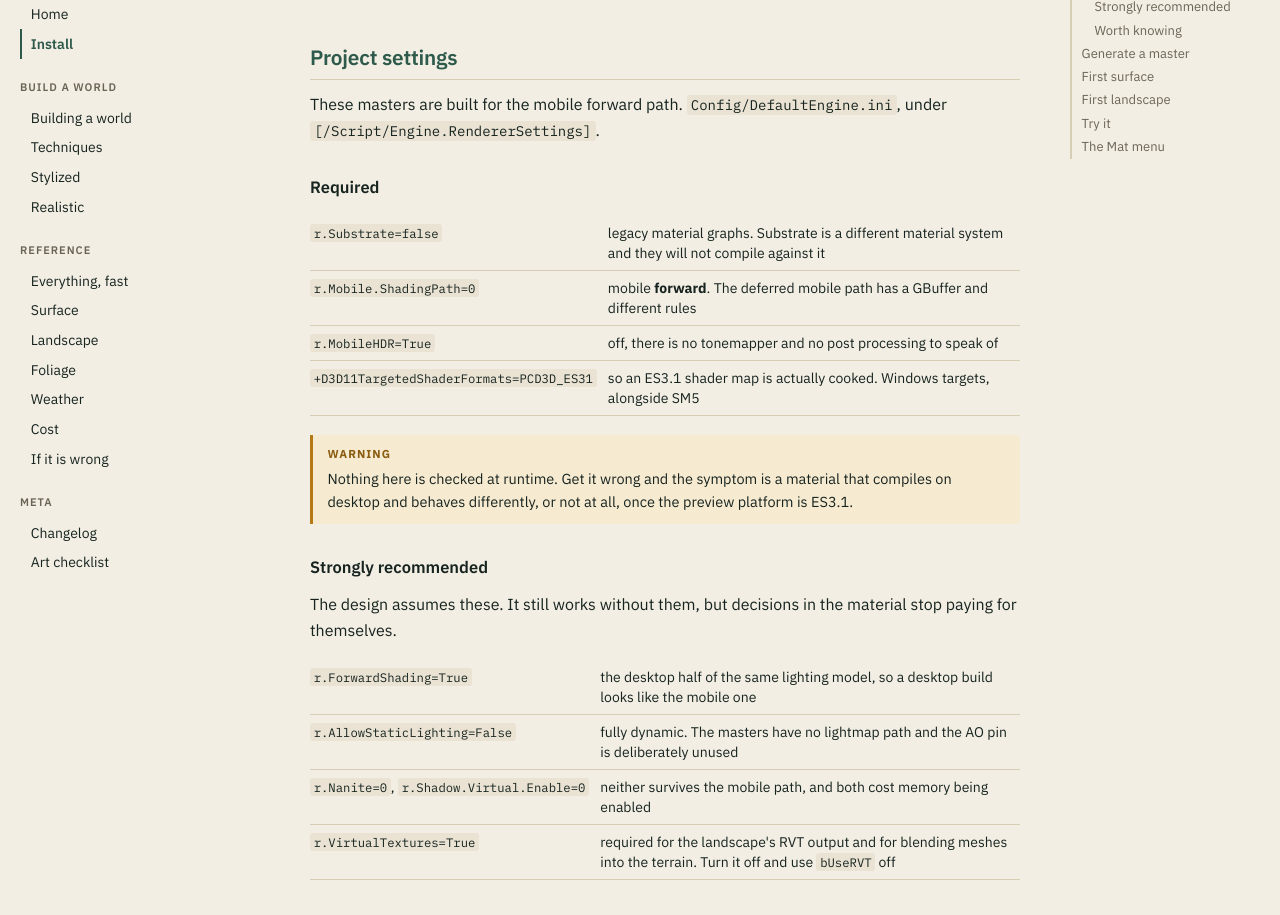
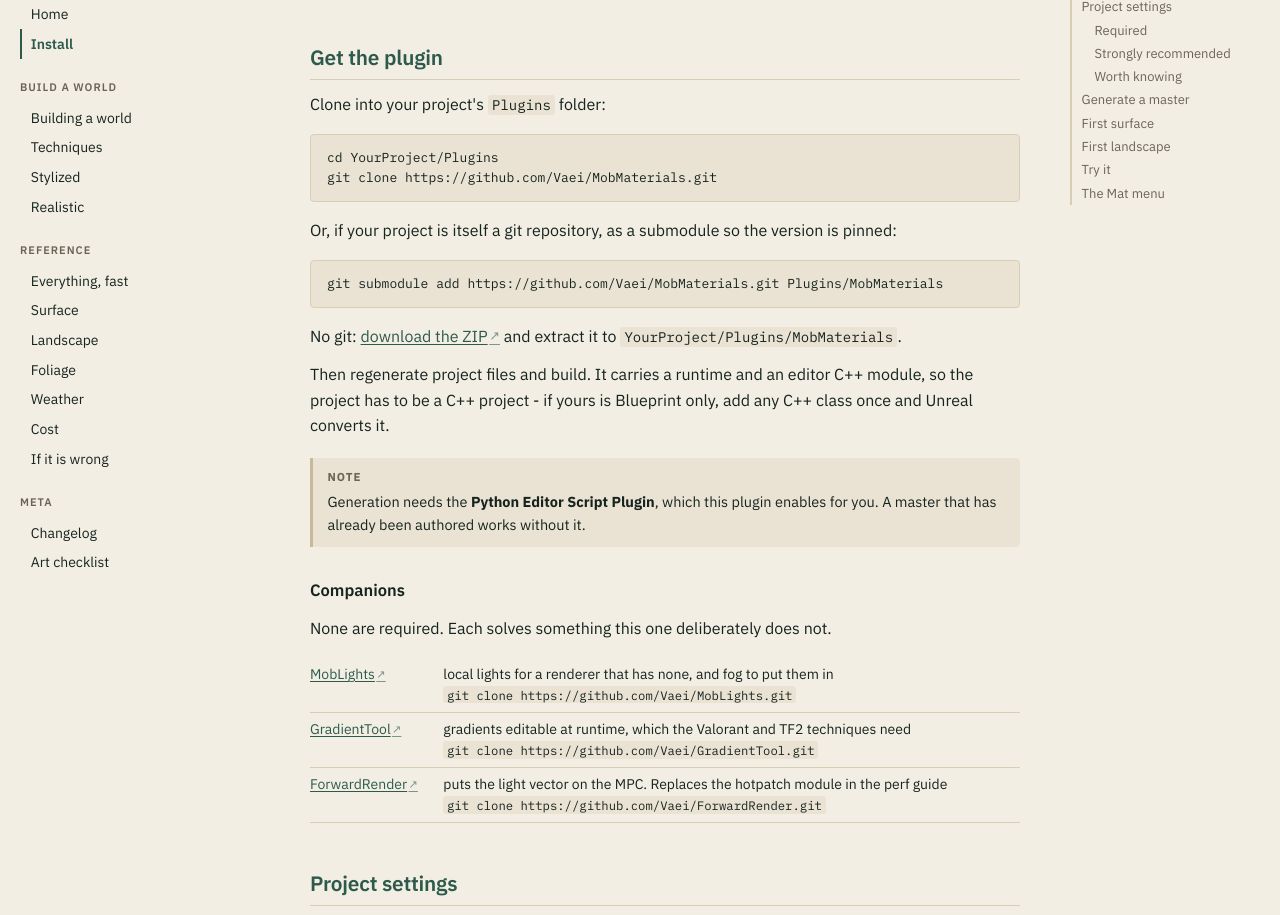
Before and after one commit to Vaei/MobMaterials, a plain HTML site: page docs/install.html in a window 1280 px wide. Shown: the part 151-1066 px from the top of the page. Drawn offline with Linux system fonts and the light colour scheme.

Commit message:
Clone lines on install and home, and a companion plugin table

```diff
--- a/docs/install.html
+++ b/docs/install.html
@@ -15,6 +15,35 @@
 
 <h1>Install</h1>
 <p class="lede">Plugin, four project settings, one generated master. UE 5.8+.</p>
+
+<h2>Get the plugin</h2>
+
+<p>Clone into your project's <code>Plugins</code> folder:</p>
+
+<pre><code>cd YourProject/Plugins
+git clone https://github.com/Vaei/MobMaterials.git</code></pre>
+
+<p>Or, if your project is itself a git repository, as a submodule so the version is pinned:</p>
+
+<pre><code>git submodule add https://github.com/Vaei/MobMaterials.git Plugins/MobMaterials</code></pre>
+
+<p>No git: <a href="https://github.com/Vaei/MobMaterials/archive/refs/heads/main.zip">download the ZIP</a> and extract it to <code>YourProject/Plugins/MobMaterials</code>.</p>
+
+<p>Then regenerate project files and build. It carries a runtime and an editor C++ module, so the project has to be a C++ project - if yours is Blueprint only, add any C++ class once and Unreal converts it.</p>
+
+<div class="note">
+Generation needs the <b>Python Editor Script Plugin</b>, which this plugin enables for you. A master that has already been authored works without it.
+</div>
+
+<h3>Companions</h3>
+
+<p>None are required. Each solves something this one deliberately does not.</p>
+
+<div class="tw"><table class="free">
+<tr><td><a href="https://github.com/Vaei/MobLights">MobLights</a></td><td>local lights for a renderer that has none, and fog to put them in<br><code>git clone https://github.com/Vaei/MobLights.git</code></td></tr>
+<tr><td><a href="https://github.com/Vaei/GradientTool">GradientTool</a></td><td>gradients editable at runtime, which the Valorant and TF2 techniques need<br><code>git clone https://github.com/Vaei/GradientTool.git</code></td></tr>
+<tr><td><a href="https://github.com/Vaei/ForwardRender">ForwardRender</a></td><td>puts the light vector on the MPC. Replaces the hotpatch module in the perf guide<br><code>git clone https://github.com/Vaei/ForwardRender.git</code></td></tr>
+</table></div>
 
 <h2>Project settings</h2>
 
```
Also changed, not shown: docs/index.html (+3 -0 lines).
